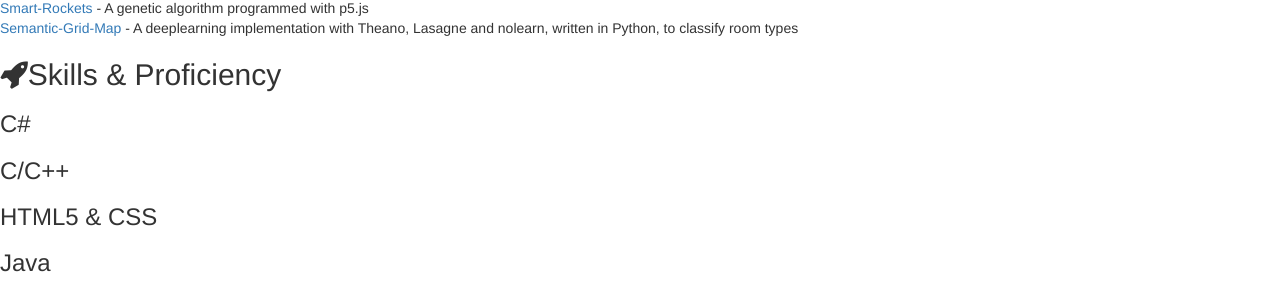
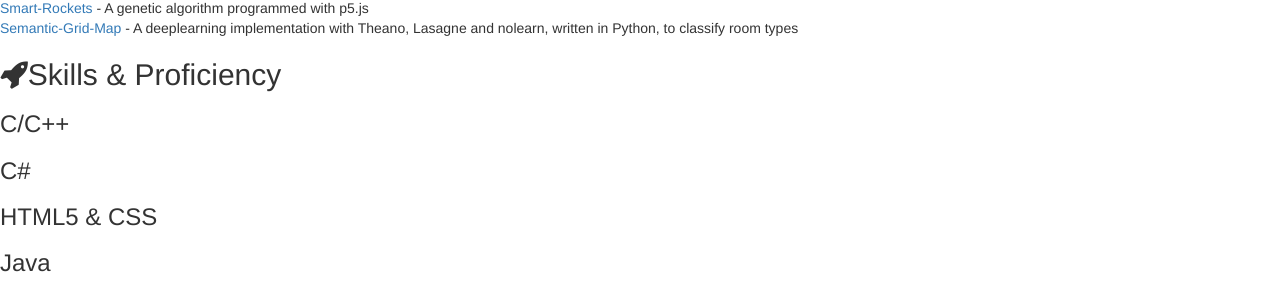
Before and after one commit to Saritus/saritus.github.io, a Jekyll site: the page built from index.html, in a window 1280 px wide. Shown: the part 1379-1677 px from the top of the page. Built offline with Jekyll 4.4.1, drawn with Linux system fonts in a browser that asks for light colours.

Commit message:
Change order of skills

```diff
--- a/_includes/skills.html
+++ b/_includes/skills.html
@@ -3,18 +3,18 @@
     <div class="skillset">
 
         <div class="item">
-            <h3 class="level-title">C#</h3>
+            <h3 class="level-title">C/C++</h3>
             <div class="level-bar">
-                <div class="level-bar-inner" data-level="96%"></div>
+                <div class="level-bar-inner" data-level="92%"></div>
             </div>
             <!--//level-bar-->
         </div>
         <!--//item-->
 
         <div class="item">
-            <h3 class="level-title">C/C++</h3>
+            <h3 class="level-title">C#</h3>
             <div class="level-bar">
-                <div class="level-bar-inner" data-level="92%"></div>
+                <div class="level-bar-inner" data-level="96%"></div>
             </div>
             <!--//level-bar-->
         </div>
```
